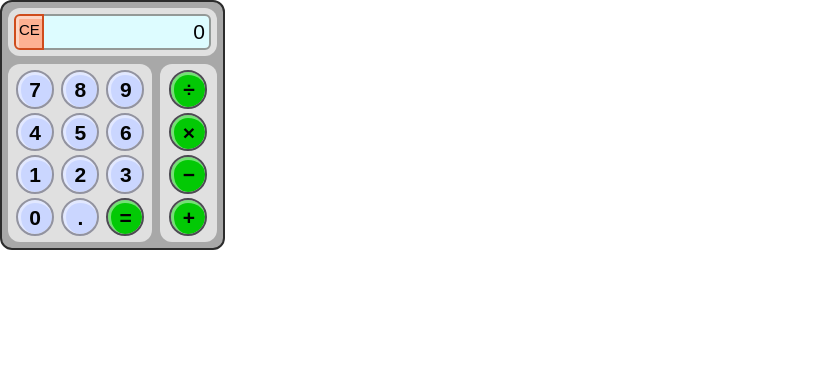
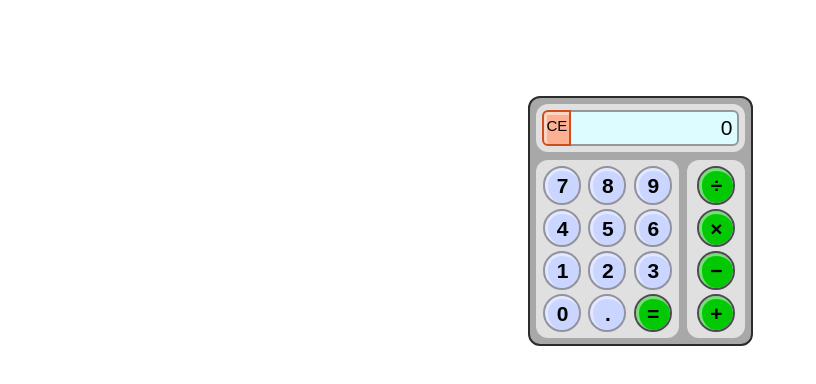
Before and after one commit to oleg-alexeyev/calc-web-next, a Next.js app: page / in a window 1280 px wide. Shown: the top 384 px of the page, without its empty margins (0-816 px from the left). Built offline with nearby package versions, Linux system fonts and the light colour scheme.

Commit message:
Centered calculator on the page, added padding

```diff
--- a/app/page.tsx
+++ b/app/page.tsx
@@ -4,7 +4,7 @@ import Calculator from "@/components/calculator";
 
 export default function Home() {
     return (
-        <main>
+        <main className="items-center justify-items-center p-24">
             <Calculator/>
         </main>
     );
```
